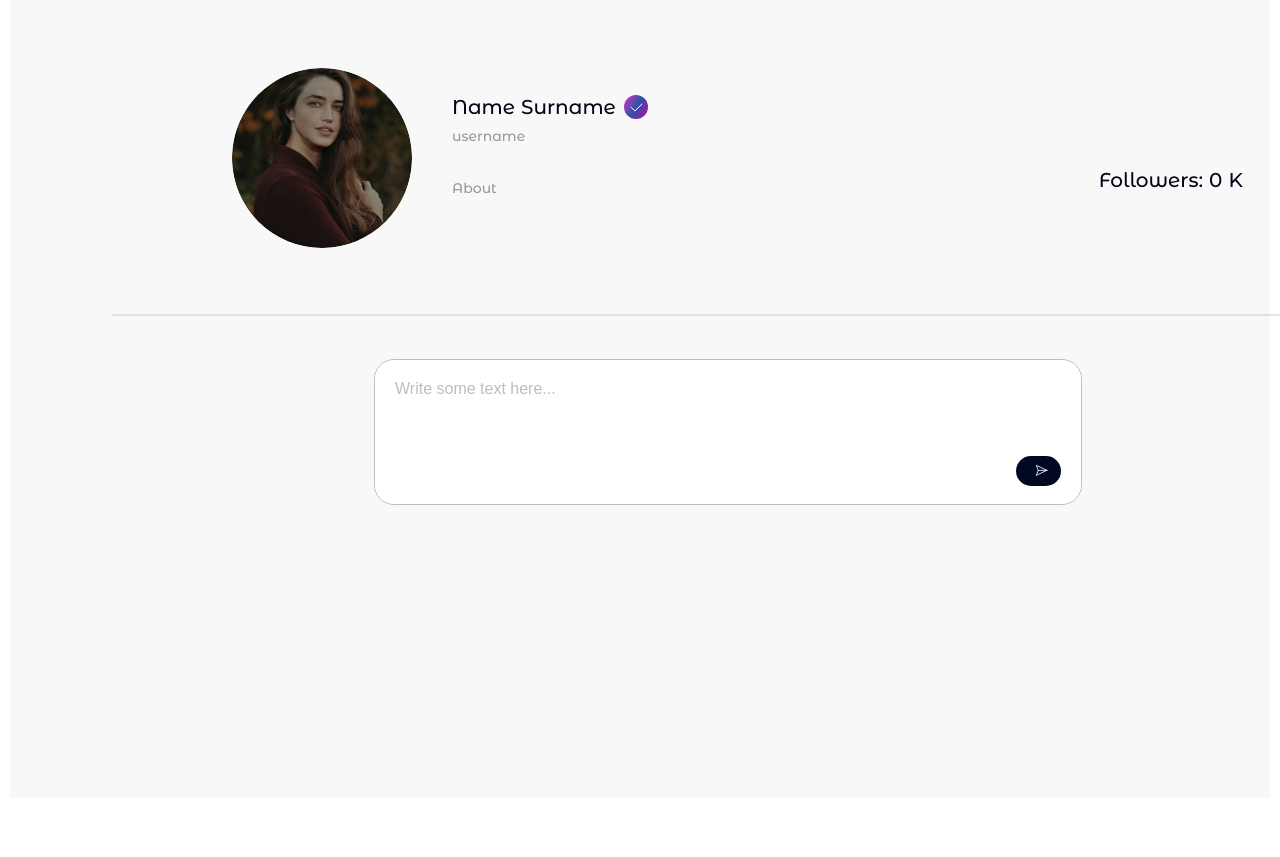
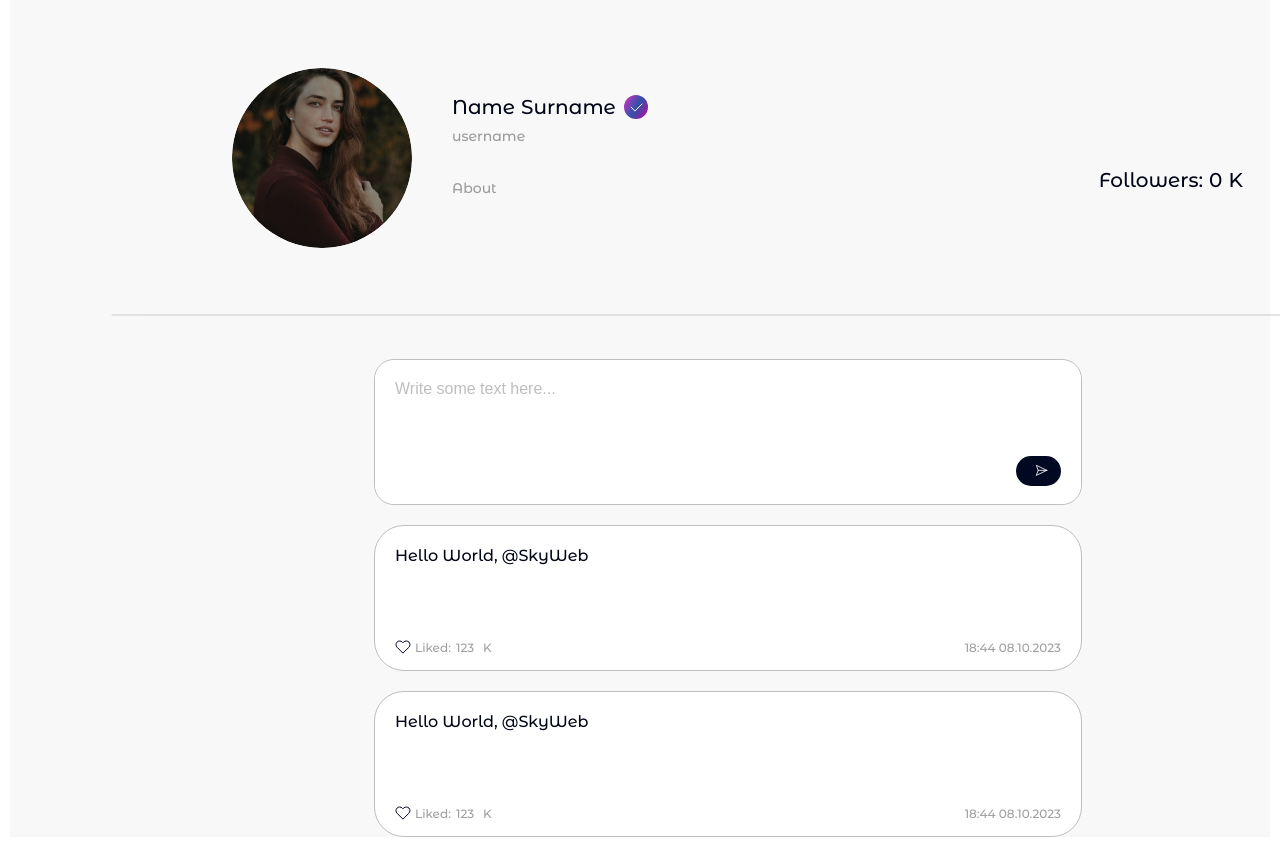
Before and after one commit to Sky2Walker/Skywebsoc, a plain HTML site: page profile.html in a window 1280 px wide. Shown: the part 121-978 px from the top of the page. Before the commit the page ends 919 px from the top, so only its background shows below. Drawn offline with Linux system fonts and the light colour scheme.

Commit message:
user profile page

```diff
--- a/css/profile.css
+++ b/css/profile.css
@@ -170,7 +170,7 @@ body {
 
 .profile__post-ihner {
     background: #F9F8F8;
-    height: 500px;
+    height: 100%;
 }
 
 .post__line {
@@ -188,6 +188,7 @@ body {
     background: #FFF;
     border-radius: 20px;
     border: 1px solid #BFBEBE;
+    margin-bottom: 20px;
 }
 
 .post__input-place {
@@ -230,7 +231,95 @@ body {
 }
 
 
+
+
+
 .post__send:hover {
     background-color: #3B0244;
 
 }
+
+
+.profile__post-feed {
+    width: 708px;
+    height: 146px;
+    border-radius: 30px;
+    border: 1px solid #BFBEBE;
+    background: #FFF;
+    margin-left: 364px;
+    margin-bottom: 20px;
+    position: relative;
+}
+
+.profile__post-text {
+    color: #010617;
+    font-family: 'Montserrat Alternates', sans-serif;
+    font-size: 16px;
+    font-style: normal;
+    font-weight: 400;
+    line-height: normal;
+    width: 100%;
+    position: absolute;
+    left: 20px;
+    top: 20px;
+}
+
+.like {
+    position: absolute;
+    left: 20px;
+    top: 114px;
+    cursor: pointer;
+}
+
+.like:active svg {
+    fill: #010821;
+
+}
+
+.liked {
+    position: absolute;
+    top: 114px;
+    left: 40px;
+    color: #A09F9F;
+    font-family: 'Montserrat Alternates', sans-serif;
+    font-size: 12px;
+    font-style: normal;
+    font-weight: 400;
+    line-height: normal;
+}
+
+.likerd__count {
+    position: absolute;
+    top: 114px;
+    left: 81px;
+    color: #A09F9F;
+    font-family: 'Montserrat Alternates', sans-serif;
+    font-size: 12px;
+    font-style: normal;
+    font-weight: 400;
+    line-height: normal;
+}
+
+.liked__metriks {
+    position: absolute;
+    top: 114px;
+    left: 108px;
+    color: #A09F9F;
+    font-family: 'Montserrat Alternates', sans-serif;
+    font-size: 12px;
+    font-style: normal;
+    font-weight: 400;
+    line-height: normal;
+}
+
+.timestamp {
+    position: absolute;
+    top: 114px;
+    right: 20px;
+    color: #A09F9F;
+    font-family: 'Montserrat Alternates', sans-serif;
+    font-size: 12px;
+    font-style: normal;
+    font-weight: 400;
+    line-height: normal;
+}
--- a/profile.html
+++ b/profile.html
@@ -103,6 +103,46 @@
                             </svg>
                         </button>
                     </div>
+
+
+                    <div class="profile__post-feed">
+                        <p class="profile__post-text">
+                            Hello World, @SkyWeb
+                        </p>
+                        <button class="like">
+                            <svg xmlns="http://www.w3.org/2000/svg" width="16" height="14" viewBox="0 0 16 14"
+                                fill="none">
+                                <path
+                                    d="M13.8609 2.07455C13.5204 1.73389 13.1161 1.46365 12.6711 1.27927C12.2261 1.0949 11.7492 1 11.2675 1C10.7859 1 10.3089 1.0949 9.86396 1.27927C9.41898 1.46365 9.0147 1.73389 8.67419 2.07455L7.96753 2.78122L7.26086 2.07455C6.57307 1.38676 5.64022 1.00036 4.66753 1.00036C3.69484 1.00036 2.76199 1.38676 2.07419 2.07455C1.3864 2.76235 1 3.69519 1 4.66788C1 5.64057 1.3864 6.57342 2.07419 7.26122L2.78086 7.96788L7.96753 13.1545L13.1542 7.96788L13.8609 7.26122C14.2015 6.92071 14.4718 6.51643 14.6561 6.07145C14.8405 5.62648 14.9354 5.14954 14.9354 4.66788C14.9354 4.18623 14.8405 3.70929 14.6561 3.26431C14.4718 2.81934 14.2015 2.41505 13.8609 2.07455Z"
+                                    stroke="#010821" stroke-linecap="round" stroke-linejoin="round" />
+                            </svg>
+                        </button>
+                        <p class="liked">Liked:</p>
+                        <p class="likerd__count">123</p>
+                        <p class="liked__metriks">K</p>
+                        <p class="timestamp">18:44 08.10.2023</p>
+
+                    </div>
+
+                   <div class="profile__post-feed">
+                       <p class="profile__post-text">
+                           Hello World, @SkyWeb
+                       </p>
+                       <button class="like">
+                           <svg xmlns="http://www.w3.org/2000/svg" width="16" height="14" viewBox="0 0 16 14"
+                               fill="none">
+                               <path
+                                   d="M13.8609 2.07455C13.5204 1.73389 13.1161 1.46365 12.6711 1.27927C12.2261 1.0949 11.7492 1 11.2675 1C10.7859 1 10.3089 1.0949 9.86396 1.27927C9.41898 1.46365 9.0147 1.73389 8.67419 2.07455L7.96753 2.78122L7.26086 2.07455C6.57307 1.38676 5.64022 1.00036 4.66753 1.00036C3.69484 1.00036 2.76199 1.38676 2.07419 2.07455C1.3864 2.76235 1 3.69519 1 4.66788C1 5.64057 1.3864 6.57342 2.07419 7.26122L2.78086 7.96788L7.96753 13.1545L13.1542 7.96788L13.8609 7.26122C14.2015 6.92071 14.4718 6.51643 14.6561 6.07145C14.8405 5.62648 14.9354 5.14954 14.9354 4.66788C14.9354 4.18623 14.8405 3.70929 14.6561 3.26431C14.4718 2.81934 14.2015 2.41505 13.8609 2.07455Z"
+                                   stroke="#010821" stroke-linecap="round" stroke-linejoin="round" />
+                           </svg>
+                       </button>
+                       <p class="liked">Liked:</p>
+                       <p class="likerd__count">123</p>
+                       <p class="liked__metriks">K</p>
+                       <p class="timestamp">18:44 08.10.2023</p>
+
+                   </div>
+
                 </div>
             </div>
         </div>
```
